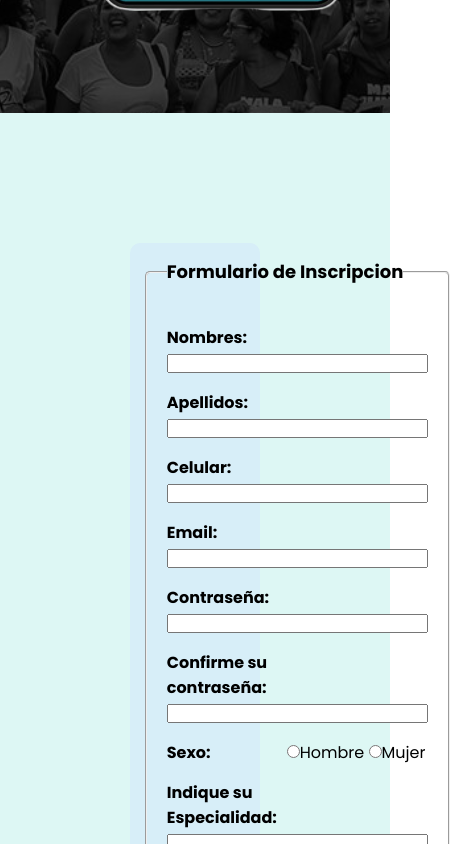
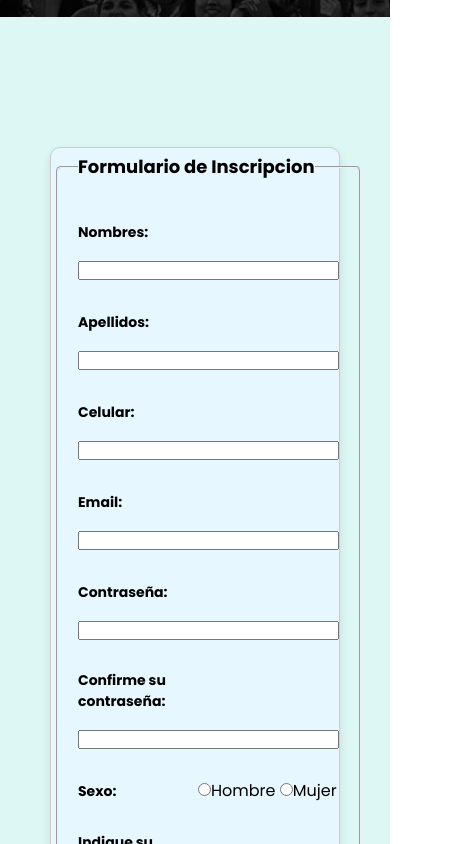
Before and after one commit to JJARE1611/JJARE1611.github.io, a website: page indexsub.html in a window 390 px wide. Shown: the part 1156-2000 px from the top of the page, 450 px wide, since content can reach past the window. Drawn offline with Linux system fonts and the light colour scheme; a web font is replaced by a local one.

Commit message:
Update styles.css

```diff
--- a/styles.css
+++ b/styles.css
@@ -542,7 +542,7 @@ form select {
   color: black;
   box-shadow: 0 4px 12px rgba(0, 0, 0, 0.3);
 }
-@media (max-width: 1200px) {
+@media (max-width: 768px) {
   .menu {
     padding: 30px;
   }
@@ -562,6 +562,7 @@ form select {
   }
   .menu .navbar ul li {
     width: 100%;
+    text-align: center;
   }
   .menu .navbar ul li a {
     color: rgb(255, 255, 255);
@@ -583,8 +584,8 @@ form select {
     margin-bottom: 15px;
   }
   .header-txt h1 {
-    font-size: 90px;
-    line-height: 100px;
+    font-size: 40px;
+    line-height: 50px;
   }
   .header-img {
     width: 100%;
@@ -598,7 +599,7 @@ form select {
   }
 
   .inicio-seccion h1.etiqueta {
-    font-size: 50px;
+    font-size: 40px;
   }
 
   .video {
@@ -639,6 +640,19 @@ form select {
     justify-content: center;
   }
   .Container_Inscripcion {
-    padding: 15px;
+    width: 100%;
+    padding: 5px;
+    border: 1px solid #ccc;
+    border-radius: 10px;
+    background-color: #e6f7ff;
+    box-shadow: 0px 4px 10px rgba(0, 0, 0, 0.1);
+    font-size: 16px;
+    line-height: 1.5;
   }
-}
+  .Container_Inscripcion label {
+    font-size: 14px;
+    margin-bottom: 15px;
+  }
+  .Container_Inscripcion input {
+    margin-bottom: 15px; /* Aumenta el espacio entre campos */
+  }
```
